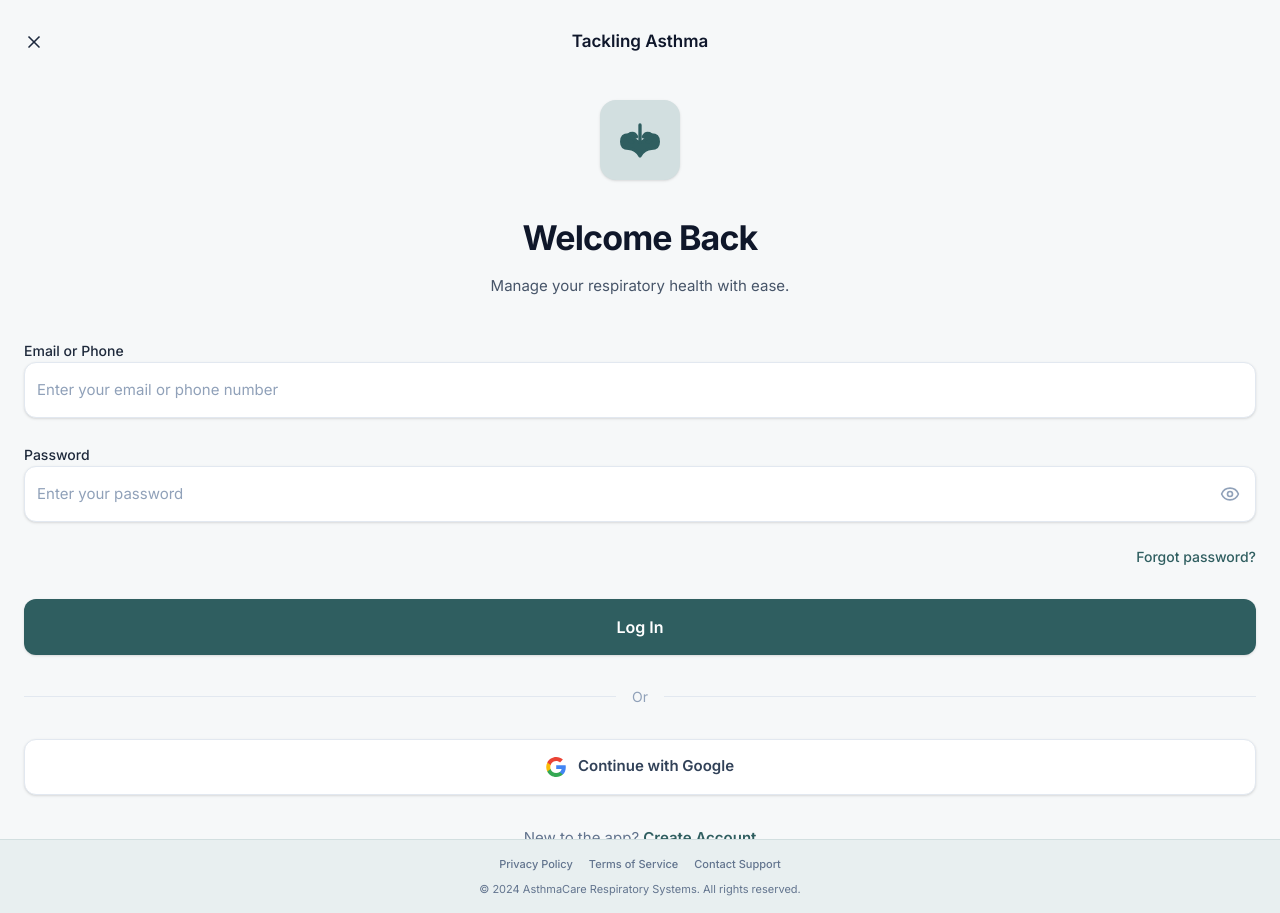
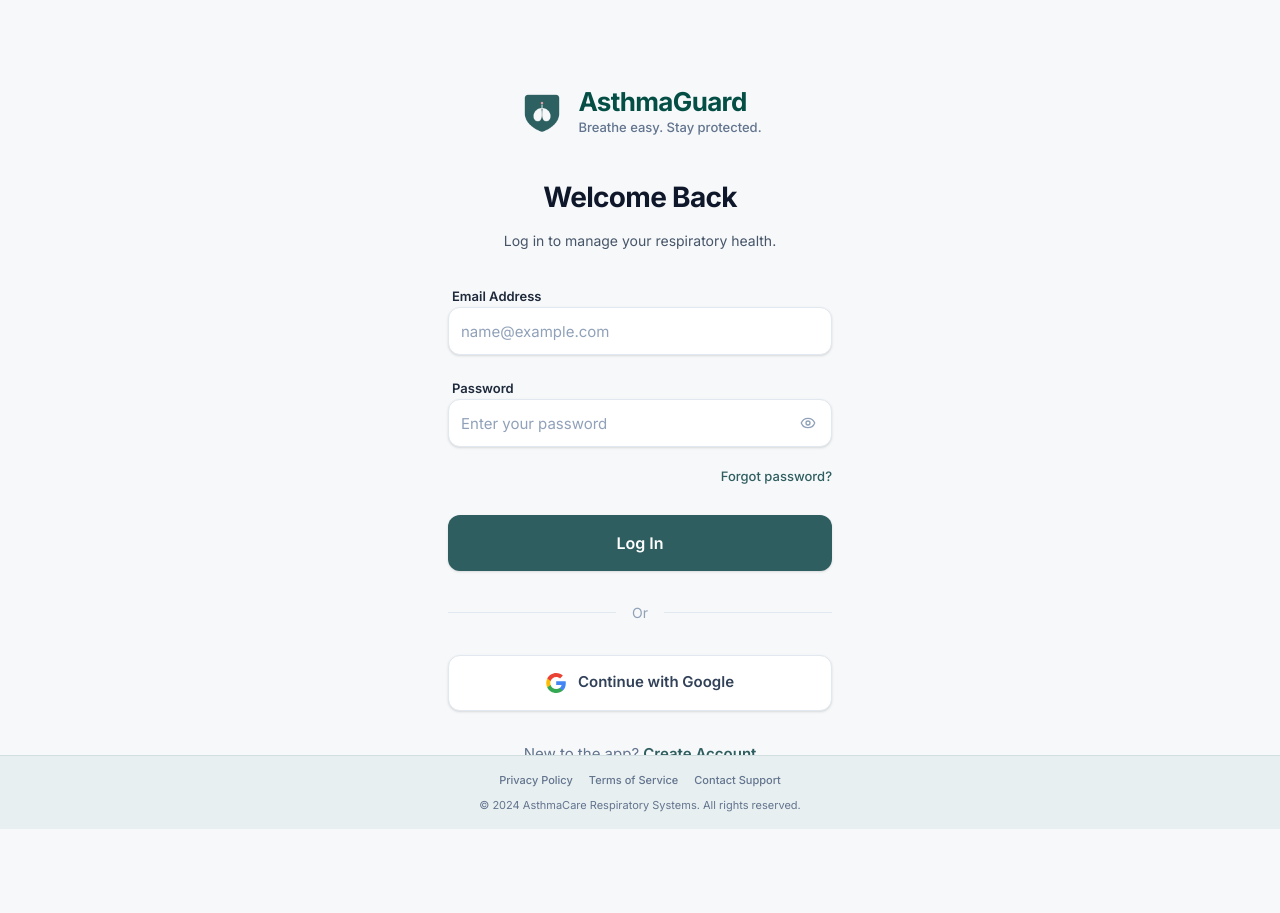
Before and after one commit to McKayAdu-Gyamfi/AsthmaGuard, a React (Vite) app in the folder client/: page /login in a window 1280 px wide. After the commit the page ends 829 px from the top, so only its background shows below. Built offline with nearby package versions, Linux system fonts and the light colour scheme.

Commit message:
reverted back to the gemini api key, fixed the ui for login and signup, connected the backend login and signup to the the frontend but seems to still have issues

```diff
--- a/client/src/pages/AISupport.tsx
+++ b/client/src/pages/AISupport.tsx
@@ -156,7 +156,7 @@ const AISupport = () => {
   ];
 
   return (
-    <div className="h-[100dvh] w-full bg-[#F4F5F9] flex flex-col font-sans relative overflow-hidden">
+    <div className="absolute inset-0 md:bottom-0 bottom-[75px] bg-[#F4F5F9] flex flex-col font-sans overflow-hidden z-40">
       {/* Top Bar: Online Status & Compact Emergency Button */}
       <div className="flex items-center justify-between px-6 pt-6 pb-2 shrink-0 bg-[#F4F5F9] z-10">
          <div className="flex items-center gap-1.5 bg-[#DDF2E4] px-3 py-1.5 rounded-full shadow-sm">
@@ -238,7 +238,7 @@ const AISupport = () => {
       </div>
 
       {/* Bottom Input Area with Quick Options */}
-      <div className="absolute bottom-6 left-6 right-6 z-20 flex flex-col gap-3">
+      <div className="absolute bottom-4 left-4 right-4 z-20 flex flex-col gap-3">
          {/* Quick Options */}
          <div className="flex overflow-x-auto gap-2 pb-1 scrollbar-none w-full">
             {commonQuestions.map((q, i) => (
--- a/client/src/pages/Login.tsx
+++ b/client/src/pages/Login.tsx
@@ -7,82 +7,135 @@ import { Input } from '@/components/ui/input';
 const Login = () => {
   const navigate = useNavigate();
   const [showPassword, setShowPassword] = useState(false);
+  const [email, setEmail] = useState('');
+  const [password, setPassword] = useState('');
+  const [error, setError] = useState('');
+  const [isLoading, setIsLoading] = useState(false);
+
+  const handleLogin = async () => {
+    if (!email || !password) return setError('Please enter both email and password.');
+    setError('');
+    setIsLoading(true);
+    try {
+      const res = await fetch('/api/auth/sign-in/email', {
+        method: 'POST',
+        headers: { 'Content-Type': 'application/json' },
+        body: JSON.stringify({ email, password })
+      });
+      const data = await res.json();
+      if (!res.ok) {
+        setError(data.message || 'Login failed. Please check your credentials.');
+      } else {
+        // Force reload to get updated session state in App.tsx / ProtectedRoutes
+        window.location.href = '/';
+      }
+    } catch (err) {
+      setError('An unexpected error occurred. Please try again.');
+    } finally {
+      setIsLoading(false);
+    }
+  };
+
+  const handleGoogleLogin = async () => {
+    try {
+      const res = await fetch('/api/auth/sign-in/social', {
+        method: 'POST',
+        headers: { 'Content-Type': 'application/json' },
+        body: JSON.stringify({
+          provider: 'google',
+          callbackURL: window.location.origin
+        })
+      });
+
+      const data = await res.json();
+      if (data?.url) {
+        window.location.href = data.url;
+      } else if (!res.ok) {
+        setError('Google login is not properly configured. Check your server environment variables.');
+      }
+    } catch (err) {
+      setError('Failed to initiate Google login.');
+    }
+  };
 
   return (
     <div className="min-h-screen bg-[#F6F8F9] flex flex-col px-6 py-6 pb-12 relative overflow-y-auto">
-      {/* Top Bar Navigation */}
-      <div className="flex items-center justify-between mb-10">
-        <button className="p-2 -ml-2" onClick={() => navigate(-1)}>
-          <X className="w-5 h-5 text-slate-800" />
-        </button>
-        <h1 className="text-[17px] font-semibold text-slate-900 absolute left-1/2 -translate-x-1/2">
-          Tackling Asthma
-        </h1>
-        <div className="w-9" /> {/* Spacer */}
-      </div>
+      {/* Spacer to replace top bar */}
+      <div className="h-10 mb-6"></div>
 
-      <div className="flex flex-col items-center flex-1">
-        {/* Logo / Icon */}
-        <div className="w-20 h-20 rounded-2xl bg-[#D2DFE0] flex items-center justify-center mb-8 shadow-sm">
-          {/* Custom SVG for Lungs Icon matching screenshot */}
-          <svg width="40" height="40" viewBox="0 0 24 24" fill="none" stroke="currentColor" strokeWidth="2" strokeLinecap="round" strokeLinejoin="round" className="text-[#2F5E60] fill-[#2F5E60]">
-            <path d="M12 21.5c-1.5-2.5-4-4.5-7-4.5-2.5 0-4-1.5-4-4s1.5-4 4-4c2 0 3 1.5 4 3 1 1 2 1.5 3 1.5M12 21.5c1.5-2.5 4-4.5 7-4.5 2.5 0 4-1.5 4-4s-1.5-4-4-4c-2 0-3 1.5-4 3-1 1-2 1.5-3 1.5" />
-            <path d="M7.5 13C6 13 5 12 5 10.5S6 8 7.5 8c1.25 0 2 1 2.5 2M16.5 13c1.5 0 2.5-1 2.5-2.5S18 8 16.5 8c-1.25 0-2 1-2.5 2" />
-            <path d="M12 3v10" />
-          </svg>
+      <div className="flex flex-col items-center flex-1 w-full max-w-sm mx-auto">
+        {/* Brand Logo */}
+        <div className="flex items-center gap-3 mb-10">
+          <img src="/favicon.png" alt="AsthmaGuard Icon" className="w-12 h-12 object-contain" />
+          <div className="flex flex-col justify-center">
+            <h1 className="text-[26px] font-bold text-[#044E45] leading-none tracking-tight">AsthmaGuard</h1>
+            <p className="text-[13px] text-slate-500 font-medium leading-tight mt-1">Breathe easy. Stay protected.</p>
+          </div>
         </div>
 
         {/* Heading */}
-        <h2 className="text-[32px] md:text-[34px] font-bold text-[#0F172A] mb-3 text-center tracking-tight">
+        <h2 className="text-[28px] font-bold text-[#0F172A] mb-3 text-center tracking-tight">
           Welcome Back
         </h2>
-        <p className="text-[15px] text-[#475569] mb-10 text-center">
-          Manage your respiratory health with ease.
+        <p className="text-[14px] text-[#475569] mb-8 text-center">
+          Log in to manage your respiratory health.
         </p>
 
+        {error && (
+          <div className="w-full bg-red-50 text-red-600 text-sm p-3 rounded-xl mb-4 border border-red-100 text-center">
+            {error}
+          </div>
+        )}
+
         {/* Form */}
-        <div className="w-full space-y-6">
-          <div className="space-y-2">
-            <label className="text-[14px] font-medium text-[#1E293B]">
-              Email or Phone
+        <div className="w-full space-y-5">
+          <div className="space-y-1.5">
+            <label className="text-[13px] font-semibold text-[#1E293B] ml-1">
+              Email Address
             </label>
             <Input
-              type="text"
-              placeholder="Enter your email or phone number"
-              className="h-14 bg-white border-[#E2E8F0] shadow-sm text-[15px] placeholder:text-slate-400 rounded-xl"
+              type="email"
+              placeholder="name@example.com"
+              value={email}
+              onChange={(e) => setEmail(e.target.value)}
+              className="h-12 bg-white border-[#E2E8F0] shadow-sm text-[15px] placeholder:text-slate-400 rounded-xl"
             />
           </div>
 
-          <div className="space-y-2">
-            <label className="text-[14px] font-medium text-[#1E293B]">
+          <div className="space-y-1.5">
+            <label className="text-[13px] font-semibold text-[#1E293B] ml-1">
               Password
             </label>
             <div className="relative">
               <Input
                 type={showPassword ? "text" : "password"}
                 placeholder="Enter your password"
-                className="h-14 bg-white border-[#E2E8F0] shadow-sm text-[15px] placeholder:text-slate-400 rounded-xl pr-12"
+                value={password}
+                onChange={(e) => setPassword(e.target.value)}
+                className="h-12 bg-white border-[#E2E8F0] shadow-sm text-[15px] placeholder:text-slate-400 rounded-xl pr-12"
               />
               <button
+                type="button"
                 className="absolute right-4 top-1/2 -translate-y-1/2 text-slate-400 hover:text-slate-600"
                 onClick={() => setShowPassword(!showPassword)}
               >
-                {showPassword ? <EyeOff className="w-5 h-5" /> : <Eye className="w-5 h-5" />}
+                {showPassword ? <EyeOff className="w-4 h-4" /> : <Eye className="w-4 h-4" />}
               </button>
             </div>
           </div>
 
           <div className="flex justify-end">
-            <button className="text-[14px] font-medium text-[#2F5E60] hover:underline">
+            <button type="button" className="text-[13px] font-medium text-[#2F5E60] hover:underline">
               Forgot password?
             </button>
           </div>
 
           <Button
             className="w-full h-14 bg-[#2F5E60] hover:bg-[#254A4C] text-[16px] font-semibold text-white rounded-xl shadow-sm mt-2"
-            onClick={() => navigate('/')}
+            onClick={handleLogin}
+            disabled={isLoading}
           >
-            Log In
+            {isLoading ? 'Logging In...' : 'Log In'}
           </Button>
         </div>
 
@@ -98,6 +151,7 @@ const Login = () => {
 
         <Button
           variant="outline"
+          onClick={handleGoogleLogin}
           className="w-full h-14 bg-white hover:bg-slate-50 border-slate-200 text-slate-700 text-[15px] font-semibold rounded-xl shadow-sm flex items-center justify-center gap-3"
         >
           <svg viewBox="0 0 24 24" width="20" height="20" xmlns="http://www.w3.org/2000/svg">
--- a/client/src/pages/Signup.tsx
+++ b/client/src/pages/Signup.tsx
@@ -7,33 +7,86 @@ import { Input } from '@/components/ui/input';
 const Signup = () => {
   const navigate = useNavigate();
   const [showPassword, setShowPassword] = useState(false);
+  const [name, setName] = useState('');
+  const [email, setEmail] = useState('');
+  const [password, setPassword] = useState('');
+  const [severity, setSeverity] = useState('');
+  const [error, setError] = useState('');
+  const [isLoading, setIsLoading] = useState(false);
+
+  const handleSignup = async () => {
+    if (!name || !email || !password) return setError('Please fill out all required fields.');
+    setError('');
+    setIsLoading(true);
+    try {
+      const res = await fetch('/api/auth/sign-up/email', {
+        method: 'POST',
+        headers: { 'Content-Type': 'application/json' },
+        body: JSON.stringify({ name, email, password })
+      });
+      const data = await res.json();
+      if (!res.ok) {
+        setError(data.message || 'Signup failed. Please try again.');
+      } else {
+        // Automatically route to dashboard after successful signup
+        window.location.href = '/';
+      }
+    } catch (err) {
+      setError('An unexpected error occurred. Please try again.');
+    } finally {
+      setIsLoading(false);
+    }
+  };
+
+  const handleGoogleLogin = async () => {
+    try {
+      const res = await fetch('/api/auth/sign-in/social', {
+        method: 'POST',
+        headers: { 'Content-Type': 'application/json' },
+        body: JSON.stringify({
+          provider: 'google',
+          callbackURL: window.location.origin
+        })
+      });
+
+      const data = await res.json();
+      if (data?.url) {
+        window.location.href = data.url;
+      } else if (!res.ok) {
+        setError('Google login is not properly configured. Check your server environment variables.');
+      }
+    } catch (err) {
+      setError('Failed to initiate Google login.');
+    }
+  };
 
   return (
     <div className="min-h-screen bg-[#F6F8F9] flex flex-col relative overflow-y-auto">
-      <div className="px-6 py-10 flex-1 flex flex-col items-center">
-        {/* Header section with icons */}
-        <div className="w-full flex justify-end gap-3 mb-6 relative z-10">
-           <svg width="22" height="22" viewBox="0 0 24 24" fill="none" stroke="currentColor" strokeWidth="2" strokeLinecap="round" strokeLinejoin="round" className="text-slate-600"><polygon points="12 2 15.09 8.26 22 9.27 17 14.14 18.18 21.02 12 17.77 5.82 21.02 7 14.14 2 9.27 8.91 8.26 12 2"/></svg>
-           <svg width="22" height="22" viewBox="0 0 24 24" fill="none" stroke="currentColor" strokeWidth="2" strokeLinecap="round" strokeLinejoin="round" className="text-slate-600"><path d="M14 9V5a3 3 0 0 0-3-3l-4 9v11h11.28a2 2 0 0 0 2-1.7l1.38-9a2 2 0 0 0-2-2.3zM7 22H4a2 2 0 0 1-2-2v-7a2 2 0 0 1 2-2h3"/></svg>
-           <svg width="22" height="22" viewBox="0 0 24 24" fill="none" stroke="currentColor" strokeWidth="2" strokeLinecap="round" strokeLinejoin="round" className="text-slate-600"><path d="M10 15v4a3 3 0 0 0 3 3l4-9V2H5.72a2 2 0 0 0-2 1.7l-1.38 9a2 2 0 0 0 2 2.3zm7-13h2.67A2.31 2.31 0 0 1 22 4v7a2.31 2.31 0 0 1-2.33 2H17"/></svg>
+      <div className="px-6 py-10 flex-1 flex flex-col items-center max-w-sm mx-auto w-full">
+        {/* Spacer */}
+        <div className="h-6 mb-4"></div>
+
+        {/* Brand Logo */}
+        <div className="flex items-center gap-3 mb-8">
+          <img src="/favicon.png" alt="AsthmaGuard Icon" className="w-12 h-12 object-contain" />
+          <div className="flex flex-col justify-center">
+            <h1 className="text-[26px] font-bold text-[#044E45] leading-none tracking-tight">AsthmaGuard</h1>
+            <p className="text-[13px] text-slate-500 font-medium leading-tight mt-1">Breathe easy. Stay protected.</p>
+          </div>
         </div>
 
-        {/* Info Header */}
-        <div className="w-16 h-16 rounded-2xl bg-[#D2EFF0] flex items-center justify-center mb-4 shadow-sm">
-          {/* Medical Bag SVG */}
-           <svg width="32" height="32" viewBox="0 0 24 24" fill="none" stroke="currentColor" strokeWidth="2" strokeLinecap="round" strokeLinejoin="round" className="text-[#2F5E60] fill-[#2F5E60]">
-            <path d="M12 21.5c-1.5-2.5-4-4.5-7-4.5-2.5 0-4-1.5-4-4s1.5-4 4-4c2 0 3 1.5 4 3 1 1 2 1.5 3 1.5M12 21.5c1.5-2.5 4-4.5 7-4.5 2.5 0 4-1.5 4-4s-1.5-4-4-4c-2 0-3 1.5-4 3-1 1-2 1.5-3 1.5" />
-            <path d="M7.5 13C6 13 5 12 5 10.5S6 8 7.5 8c1.25 0 2 1 2.5 2M16.5 13c1.5 0 2.5-1 2.5-2.5S18 8 16.5 8c-1.25 0-2 1-2.5 2" />
-            <path d="M12 3v10" />
-          </svg>
-        </div>
-
-        <h2 className="text-[28px] font-bold text-[#0F172A] mb-1 text-center font-sans tracking-tight">
-          AsthmaCare
+        <h2 className="text-[26px] font-bold text-[#0F172A] mb-1 text-center tracking-tight">
+          Create Account
         </h2>
         <p className="text-[14px] text-slate-500 mb-8 text-center px-4">
           Start your journey to better breathing
         </p>
+
+        {error && (
+          <div className="w-full bg-red-50 text-red-600 text-sm p-3 rounded-xl mb-4 border border-red-100 text-center">
+            {error}
+          </div>
+        )}
 
         {/* Signup Form */}
         <div className="w-full space-y-4">
@@ -48,6 +101,8 @@ const Signup = () => {
               <Input
                 type="text"
                 placeholder="John Doe"
+                value={name}
+                onChange={(e) => setName(e.target.value)}
                 className="h-12 bg-[#EEF2F4] border-transparent shadow-none text-[15px] placeholder:text-slate-400 rounded-xl pl-12"
               />
             </div>
@@ -64,6 +119,8 @@ const Signup = () => {
               <Input
                 type="email"
                 placeholder="name@example.com"
+                value={email}
+                onChange={(e) => setEmail(e.target.value)}
                 className="h-12 bg-[#EEF2F4] border-transparent shadow-none text-[15px] placeholder:text-slate-400 rounded-xl pl-12"
               />
             </div>
@@ -80,9 +137,12 @@ const Signup = () => {
               <Input
                 type={showPassword ? "text" : "password"}
                 placeholder="Min. 8 characters"
+                value={password}
+                onChange={(e) => setPassword(e.target.value)}
                 className="h-12 bg-[#EEF2F4] border-transparent shadow-none text-[15px] placeholder:text-slate-400 rounded-xl pl-12 pr-12"
               />
               <button
+                type="button"
                 className="absolute right-4 top-1/2 -translate-y-1/2 text-slate-400 hover:text-slate-600"
                 onClick={() => setShowPassword(!showPassword)}
               >
@@ -100,7 +160,12 @@ const Signup = () => {
                 <button
                   key={sev}
                   type="button"
-                  className="flex-1 py-3 rounded-xl text-[13px] font-bold bg-white border border-slate-200 text-slate-400 hover:border-[#2F5E60] hover:text-[#2F5E60] transition-all focus:bg-[#EAF1F2] focus:text-[#2F5E60] focus:border-[#2F5E60]"
+                  onClick={() => setSeverity(sev)}
+                  className={`flex-1 py-3 rounded-xl text-[13px] font-bold border transition-all ${
+                    severity === sev
+                      ? "bg-[#EAF1F2] text-[#2F5E60] border-[#2F5E60]"
+                      : "bg-white border-slate-200 text-slate-400 hover:border-[#2F5E60] hover:text-[#2F5E60]"
+                  }`}
                 >
                   {sev}
                 </button>
@@ -119,9 +184,10 @@ const Signup = () => {
 
           <Button
             className="w-full h-14 bg-[#2F5E60] hover:bg-[#254A4C] text-[16px] font-semibold text-white rounded-xl shadow-sm mt-4"
-            onClick={() => navigate('/')}
+            onClick={handleSignup}
+            disabled={isLoading}
           >
-            Sign Up
+            {isLoading ? 'Creating Account...' : 'Sign Up'}
           </Button>
 
           {/* Divider */}
@@ -136,6 +202,7 @@ const Signup = () => {
 
           <Button
             variant="outline"
+            onClick={handleGoogleLogin}
             className="w-full h-14 bg-[#E5E7EB] hover:bg-[#D1D5DB] border-transparent text-slate-700 text-[15px] font-semibold rounded-xl flex items-center justify-center gap-3"
           >
             <svg viewBox="0 0 24 24" width="20" height="20" xmlns="http://www.w3.org/2000/svg">
```
Also changed, not shown: 2 other files (tests, documents, lock files or other folders).
